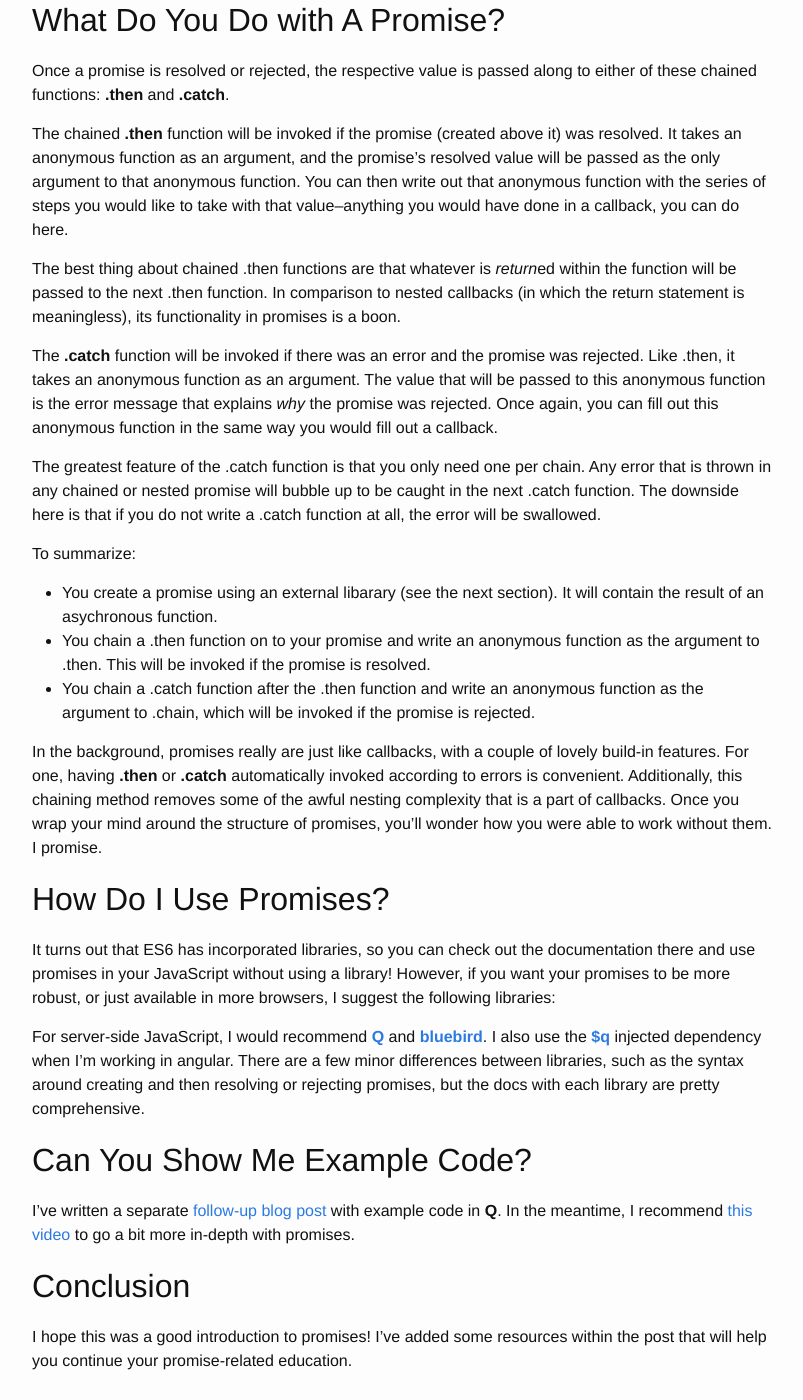
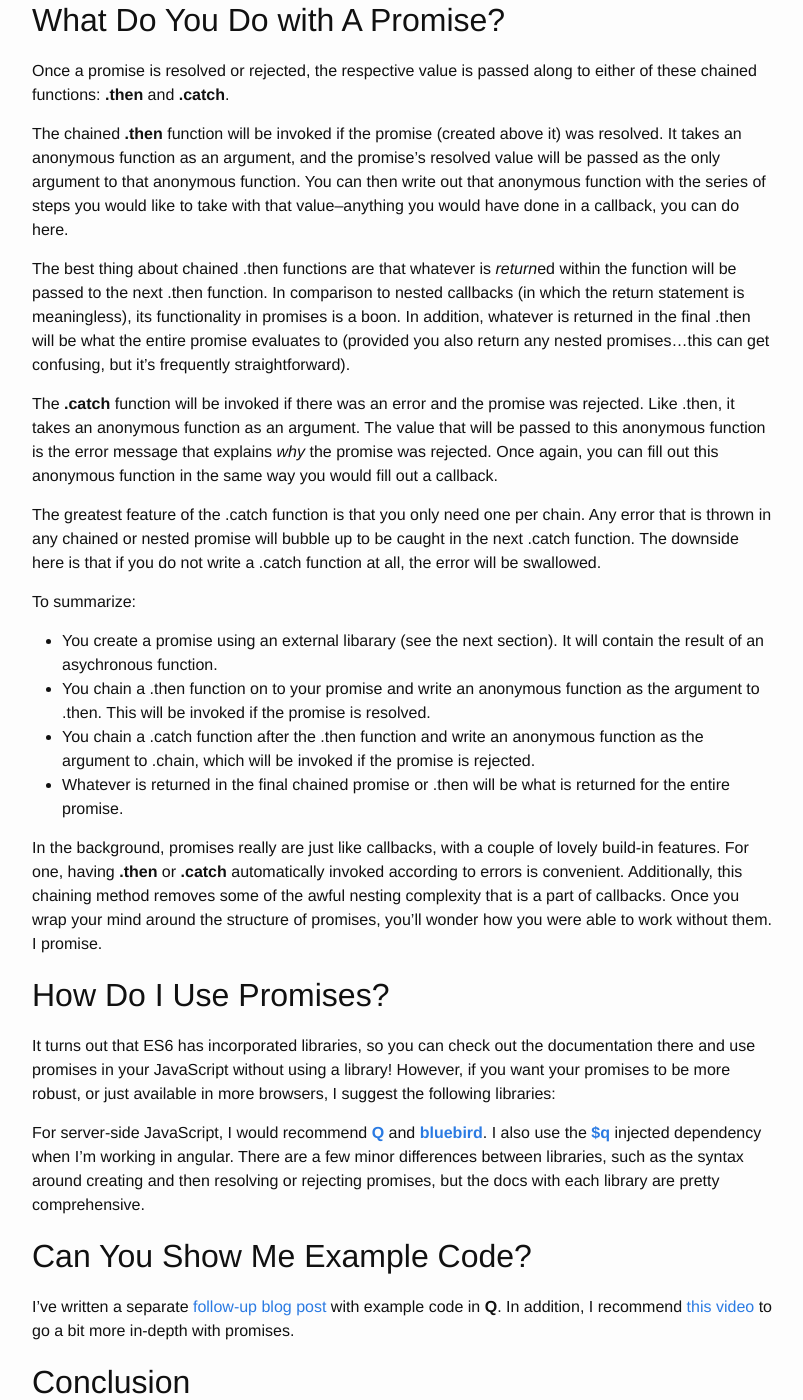
Before and after one commit to kstrack-grose/kstrack-grose.github.io, a Jekyll site: the page built from _posts/2015-08-20-introduction-to-promises.markdown, in a window 1280 px wide and 1400 px high, scrolled down 726 px. Shown: the whole window, without its empty margins (238-1041 px from the left). Built offline with Jekyll 4.4.1, drawn with Linux system fonts in a browser that asks for light colours.

Commit message:
(bug) fix links and correct information

```diff
--- a/_posts/2015-07-27-creating-bare-servers-in-node.markdown
+++ b/_posts/2015-07-27-creating-bare-servers-in-node.markdown
@@ -112,7 +112,7 @@ server.listen(port, ip);
 ##How to Test The Code
 Basically, you put the code above into a JavaScript file on your computer, run the file with node, and go to http://localhost:3000 You should see 'GET request successful', as per the response in the server!
 
-However, if you don't have node or npm installed, check out my upcoming post about that process. I will also include a section on using the Chrome plugin *Postman* so that you can test the POST method as well.
+However, if you don't have node or npm installed, check out [this post I wrote](https://kstrack-grose.github.io/jekyll/update/2015/08/20/testing-your-server.html) about that process. I will also include a section on using the Chrome plugin *Postman* so that you can test the POST method as well.
 
 ##CORS and Other Edge Cases
 An in-depth discussion of Cross Origin Resource Sharing is beyond the scope of this post, but a quick to-do list would be as follows:
--- a/_posts/2015-08-20-introduction-to-promises.markdown
+++ b/_posts/2015-08-20-introduction-to-promises.markdown
@@ -20,7 +20,7 @@ Once a promise is resolved or rejected, the respective value is passed along to
 
 The chained **.then** function will be invoked if the promise (created above it) was resolved. It takes an anonymous function as an argument, and the promise's resolved value will be passed as the only argument to that anonymous function. You can then write out that anonymous function with the series of steps you would like to take with that value--anything you would have done in a callback, you can do here.
 
-The best thing about chained .then functions are that whatever is *return*ed within the function will be passed to the next .then function. In comparison to nested callbacks (in which the return statement is meaningless), its functionality in promises is a boon.
+The best thing about chained .then functions are that whatever is *return*ed within the function will be passed to the next .then function. In comparison to nested callbacks (in which the return statement is meaningless), its functionality in promises is a boon. In addition, whatever is returned in the final .then will be what the entire promise evaluates to (provided you also return any nested promises...this can get confusing, but it's frequently straightforward).
 
 The **.catch** function will be invoked if there was an error and the promise was rejected. Like .then, it takes an anonymous function as an argument. The value that will be passed to this anonymous function is the error message that explains *why* the promise was rejected. Once again, you can fill out this anonymous function in the same way you would fill out a callback.
 
@@ -31,6 +31,7 @@ To summarize:
 *  You create a promise using an external libarary (see the next section). It will contain the result of an asychronous function.
 *  You chain a .then function on to your promise and write an anonymous function as the argument to .then. This will be invoked if the promise is resolved.
 *  You chain a .catch function after the .then function and write an anonymous function as the argument to .chain, which will be invoked if the promise is rejected.
+*  Whatever is returned in the final chained promise or .then will be what is returned for the entire promise.
 
 In the background, promises really are just like callbacks, with a couple of lovely build-in features. For one, having **.then** or **.catch** automatically invoked according to errors is convenient. Additionally, this chaining method removes some of the awful nesting complexity that is a part of callbacks. Once you wrap your mind around the structure of promises, you'll wonder how you were able to work without them. I promise.
 
@@ -40,7 +41,7 @@ It turns out that ES6 has incorporated libraries, so you can check out the docum
 For server-side JavaScript, I would recommend [**Q**](https://github.com/kriskowal/q) and [**bluebird**](https://github.com/petkaantonov/bluebird). I also use the [**$q**](https://docs.angularjs.org/api/ng/service/$q) injected dependency when I'm working in angular. There are a few minor differences between libraries, such as the syntax around creating and then resolving or rejecting promises, but the docs with each library are pretty comprehensive.
 
 ##Can You Show Me Example Code?
-I've written a separate [follow-up blog post](https://kstrack-grose.github.io/jekyll/update/2015/08/26/promises-the-code.html) with example code in **Q**. In the meantime, I recommend [this video](https://www.youtube.com/watch?v=OU7WuVGSuZw&feature=youtu.be) to go a bit more in-depth with promises.
+I've written a separate [follow-up blog post](https://kstrack-grose.github.io/jekyll/update/2015/08/26/promises-the-code.html) with example code in **Q**. In addition, I recommend [this video](https://www.youtube.com/watch?v=OU7WuVGSuZw&feature=youtu.be) to go a bit more in-depth with promises.
 
 ##Conclusion
 I hope this was a good introduction to promises! I've added some resources within the post that will help you continue your promise-related education.
```
